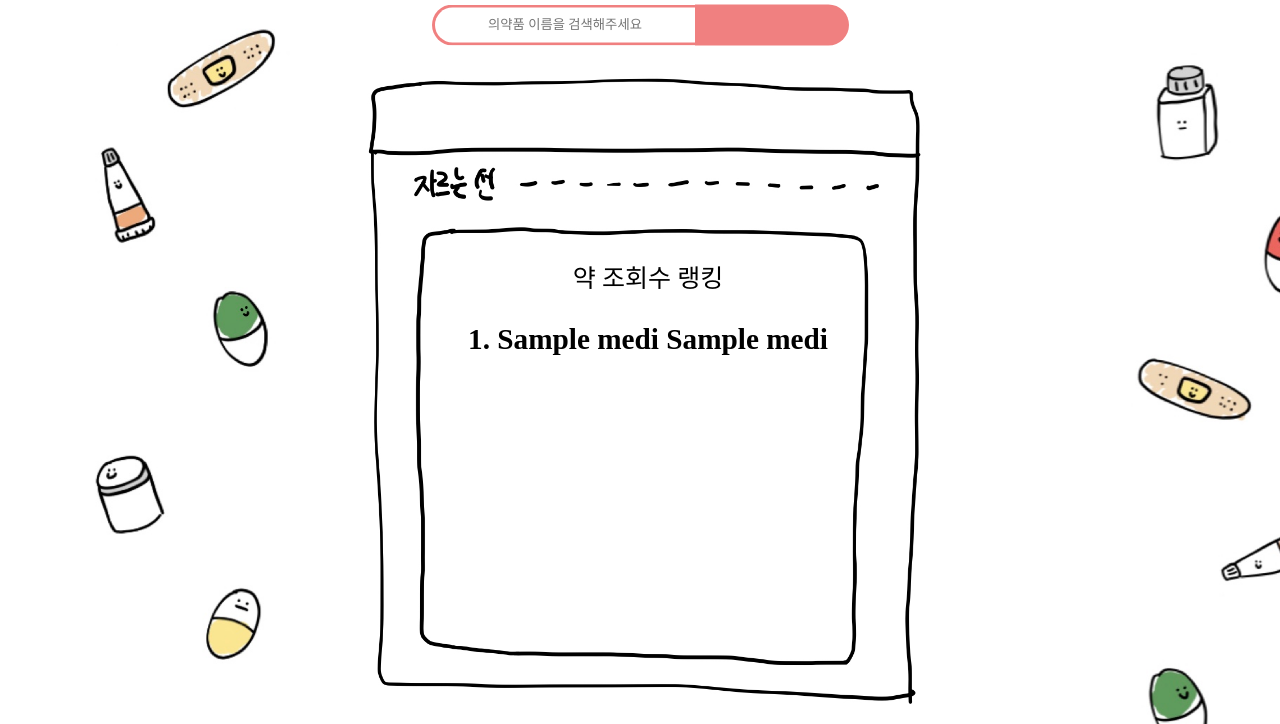
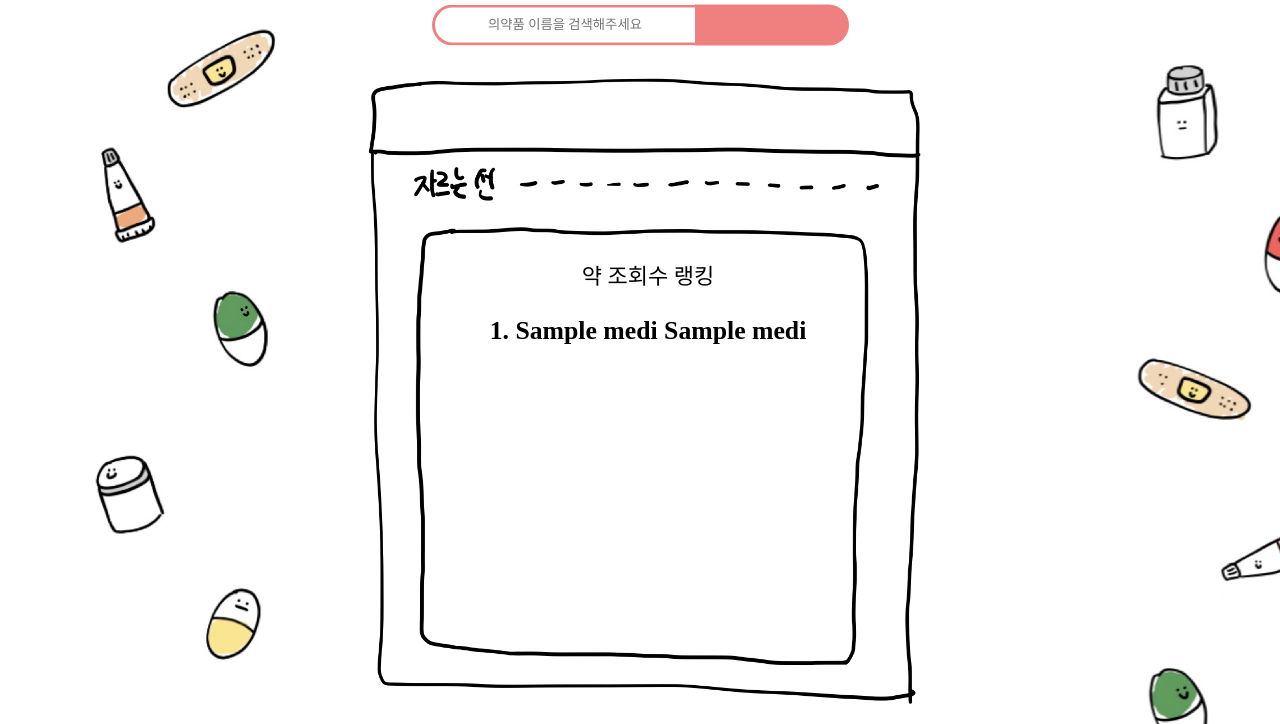
Before and after one commit to KNU-OSP10/FinalProject, a Flask app: template flask_files/templates/base_db.html in a window 1280 px wide. Shown: the part 185-909 px from the top of the page. Run offline with Flask 2, Linux system fonts and the light colour scheme; the template is opened without the code that fills it: most values are stand-ins (such as "Sample title", 1, 10 or a date in 2020); some libraries are stand-ins or nearby versions; some web fonts are replaced.

Commit message:
Update base.html

```diff
--- a/flask_files/templates/base.html
+++ b/flask_files/templates/base.html
@@ -49,7 +49,7 @@
             width: auto;
         }
         .content{
-            font-size: 25px;
+            font-size: 22px;
             text-align: center;
             padding-top: 15%;
        }
```
